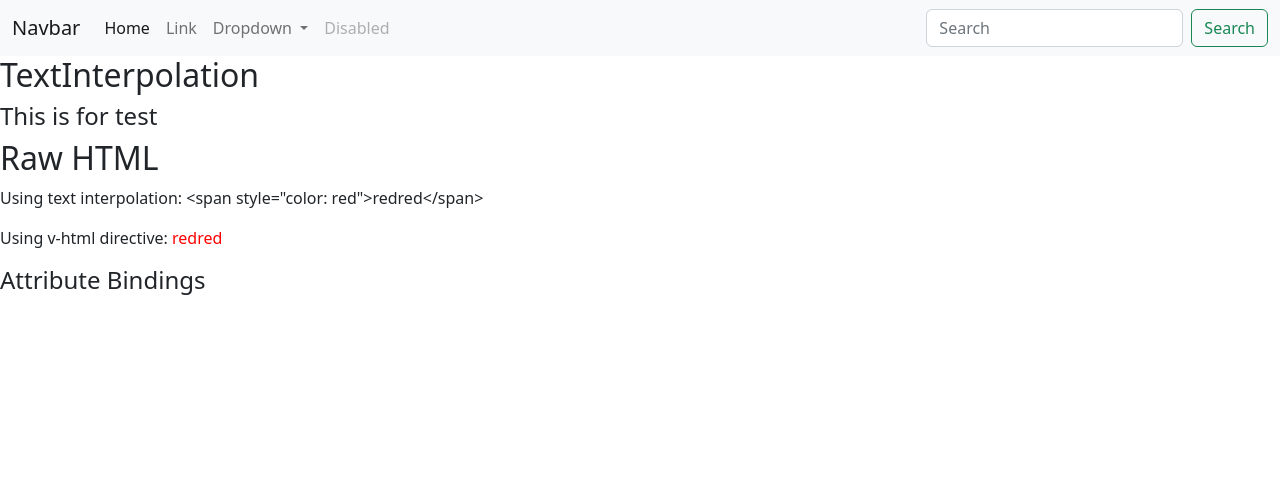
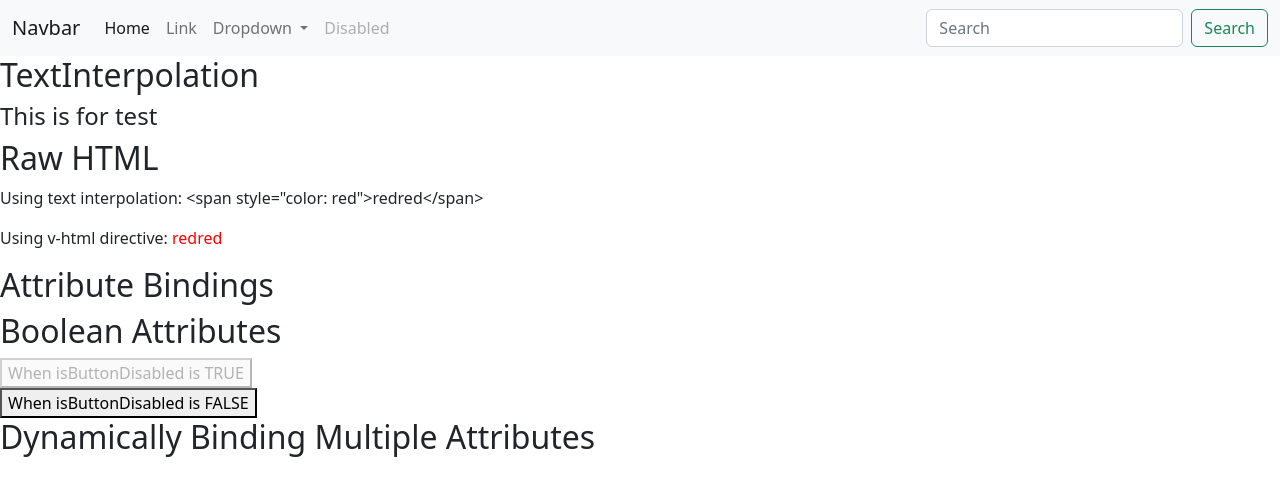
Before and after one commit to ljh9/VueExercises, a Vue app: page / in a window 1280 px wide. Shown: the top 496 px of the page. Built offline with nearby package versions, Linux system fonts and the light colour scheme.

Commit message:
DynamicallyBindingMultipleAttributes

```diff
--- /dev/null
+++ b/src/views/DynamicallyBindingMultipleAttributes.vue
@@ -0,0 +1,18 @@
+<script>
+export default {
+    data() {
+        return {
+            objectOfAttrs: {
+                id: 'ttContainer',
+                class: 'ttWrapper'
+            }
+        }
+    }
+}
+</script>
+
+<template>
+  <div class="exercise">
+    <div v-bind="objectOfAttrs"></div>
+  </div>
+</template>
--- a/src/views/ExerciseTest01.vue
+++ b/src/views/ExerciseTest01.vue
@@ -2,6 +2,8 @@
 import TextInterpolation from './TextInterpolation.vue'
 import RawHTML from './RawHTML.vue'
 import AttributeBindings from './AttributeBindings.vue'
+import BooleanAttributes from './BooleanAttributes.vue'
+import DynamicallyBindingMultipleAttributes from './DynamicallyBindingMultipleAttributes.vue'
 </script>
 
 <template>
@@ -12,7 +14,13 @@ import AttributeBindings from './AttributeBindings.vue'
         <h2>Raw HTML</h2>
         <RawHTML />
 
-        <h4>Attribute Bindings</h4>
+        <h2>Attribute Bindings</h2>
         <AttributeBindings />
+
+        <h2>Boolean Attributes</h2>
+        <BooleanAttributes />
+
+        <h2>Dynamically Binding Multiple Attributes</h2>
+        <DynamicallyBindingMultipleAttributes />
     </div>
 </template>
```
